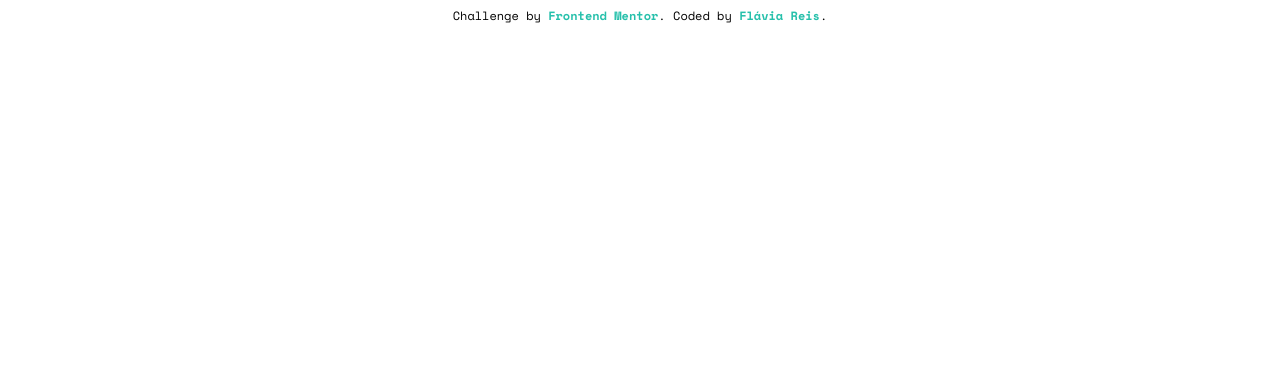
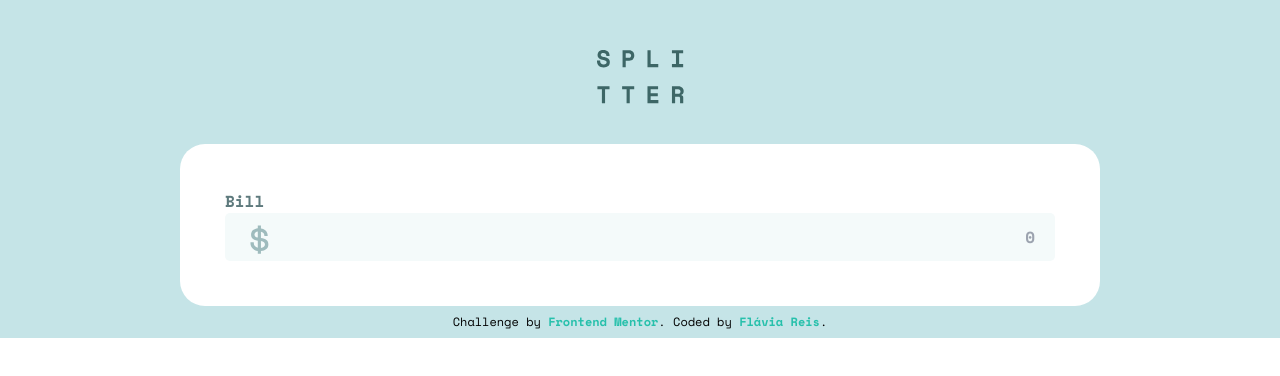
Before and after one commit to flaviare1s/tip-calculator-app, a React (Vite) app: page / in a window 1280 px wide. Shown: the top 376 px of the page. Built offline with nearby package versions, Linux system fonts and the light colour scheme.

Commit message:
Criei os componentes Bill e CalculatorBody

```diff
--- a/src/App.jsx
+++ b/src/App.jsx
@@ -1,10 +1,14 @@
 import './App.css'
+import CalculatorBody from './components/CalculatorBody'
 import Footer from './components/Footer'
+import Header from './components/Header'
 
 function App() {
 
   return (
-      <main className='font-space'>
+      <main className='bg-light-grayish-cyan font-space flex flex-col items-center justify-center m-auto'>
+        <Header />
+        <CalculatorBody />
         <Footer />
       </main>
   )
--- /dev/null
+++ b/src/components/Bill.jsx
@@ -0,0 +1,13 @@
+import dollarIcon from '../assets/icon-dollar.svg'
+
+const Bill = () => {
+  return (
+    <section className='relative flex flex-col'>
+      <label htmlFor="bill" className="text-dark-grayish-cyan font-bold">Bill</label>
+      <input className='bg-very-light-grayish-cyan h-12 text-very-dark-cyan font-bold text-right px-5 rounded-[5px]' type="text" id="bill" name="bill" placeholder="0" required/>
+      <img className='w-5 absolute top-[35px] left-[25px]' src={dollarIcon} alt="Dollar Icon" />
+    </section>
+  )
+}
+
+export default Bill
--- /dev/null
+++ b/src/components/CalculatorBody.jsx
@@ -0,0 +1,11 @@
+import Bill from "./Bill"
+
+const CalculatorBody = () => {
+  return (
+    <section className="bg-white p-8 md:p-[45px] w-full sm:w-[80%] md:max-w-[920px] rounded-t-[25px] md:rounded-b-[25px]">
+      <Bill />
+    </section>
+  )
+}
+
+export default CalculatorBody
--- a/src/components/Footer.jsx
+++ b/src/components/Footer.jsx
@@ -1,6 +1,6 @@
 const Footer = () => {
   return (
-    <footer className="text-xs text-center p-2">
+    <footer className="bg-white sm:bg-light-grayish-cyan text-xs text-center p-2">
       Challenge by <a className="font-bold text-strong-cyan" href="https://www.frontendmentor.io?ref=challenge" target="_blank">Frontend Mentor</a>.
       Coded by <a className="font-bold text-strong-cyan" href="https://github.com/flaviare1s">Flávia Reis</a>.
     </footer>
--- /dev/null
+++ b/src/components/Header.jsx
@@ -0,0 +1,11 @@
+import logo from '../assets/logo.svg'
+
+const Header = () => {
+  return (
+    <header>
+      <img className='pt-[50px] pb-10' src={logo} alt="Logo" />
+    </header>
+  )
+}
+
+export default Header
--- a/tailwind.config.js
+++ b/tailwind.config.js
@@ -8,11 +8,14 @@ export default {
       },
       colors: {
         "strong-cyan": "hsl(172, 67%, 45%)",
-        "dark-cyan": "hsl(183, 100%, 15%)",
-        "grayish-cyan": "hsl(186, 14%, 43%)",
-        "light-grayish-cyan": "hsl(184, 14%, 56%)",
-        "very-light-grayish-cyan": "hsl(185, 41%, 84%)",
-        "very-light-grayish-cyan-hover": "hsl(189, 41%, 97%)",
+        "very-dark-cyan": "hsl(183, 100%, 15%)",
+        "dark-grayish-cyan": "hsl(186, 14%, 43%)",
+        "grayish-cyan": "hsl(184, 14%, 56%)",
+        "light-grayish-cyan": "hsl(185, 41%, 84%)",
+        "very-light-grayish-cyan": "hsl(189, 41%, 97%)",
+      },
+      screens: {
+        'sm': '400px',
       },
     },
     plugins: [],
```
Also changed, not shown: 1 other file (tests, documents, lock files or other folders).
